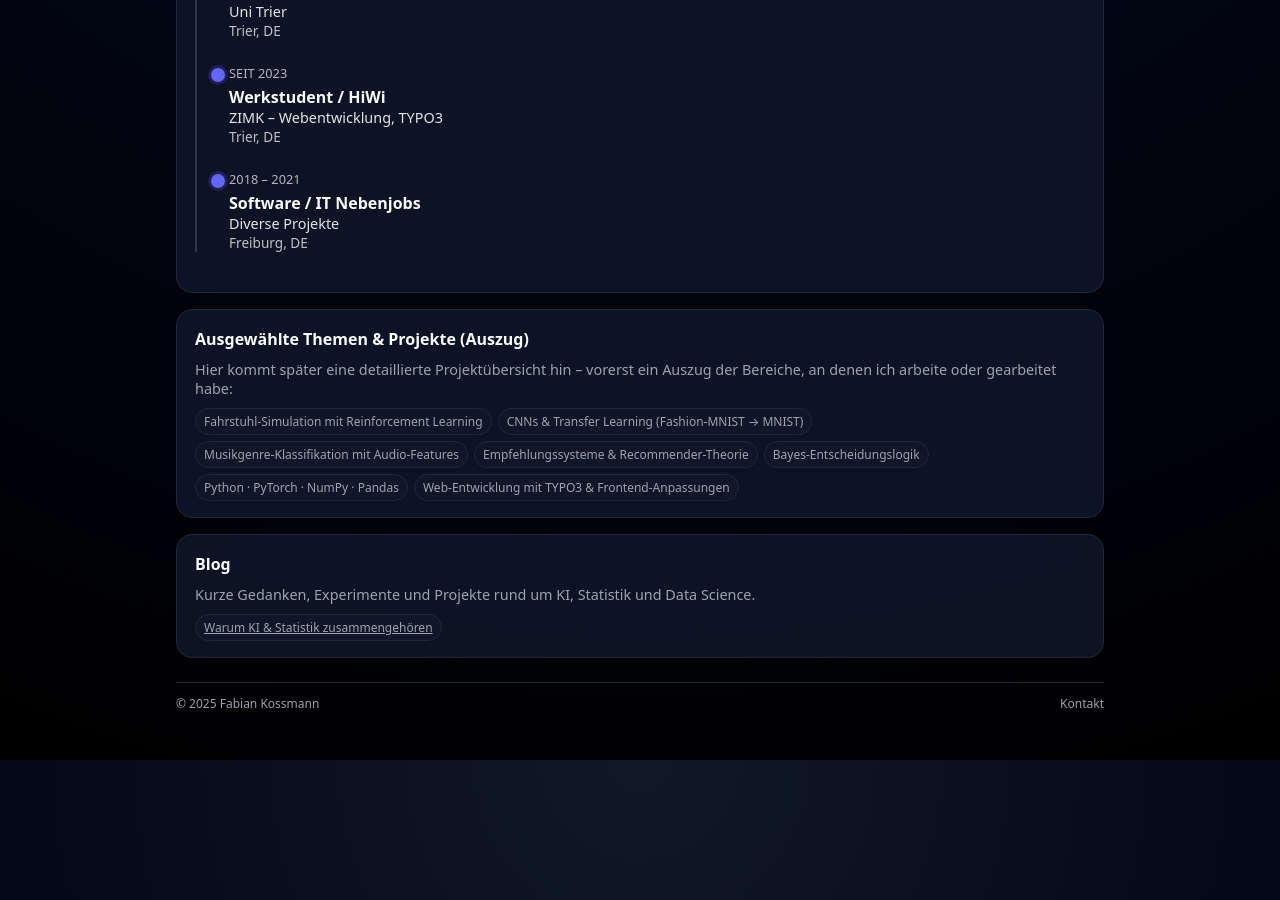
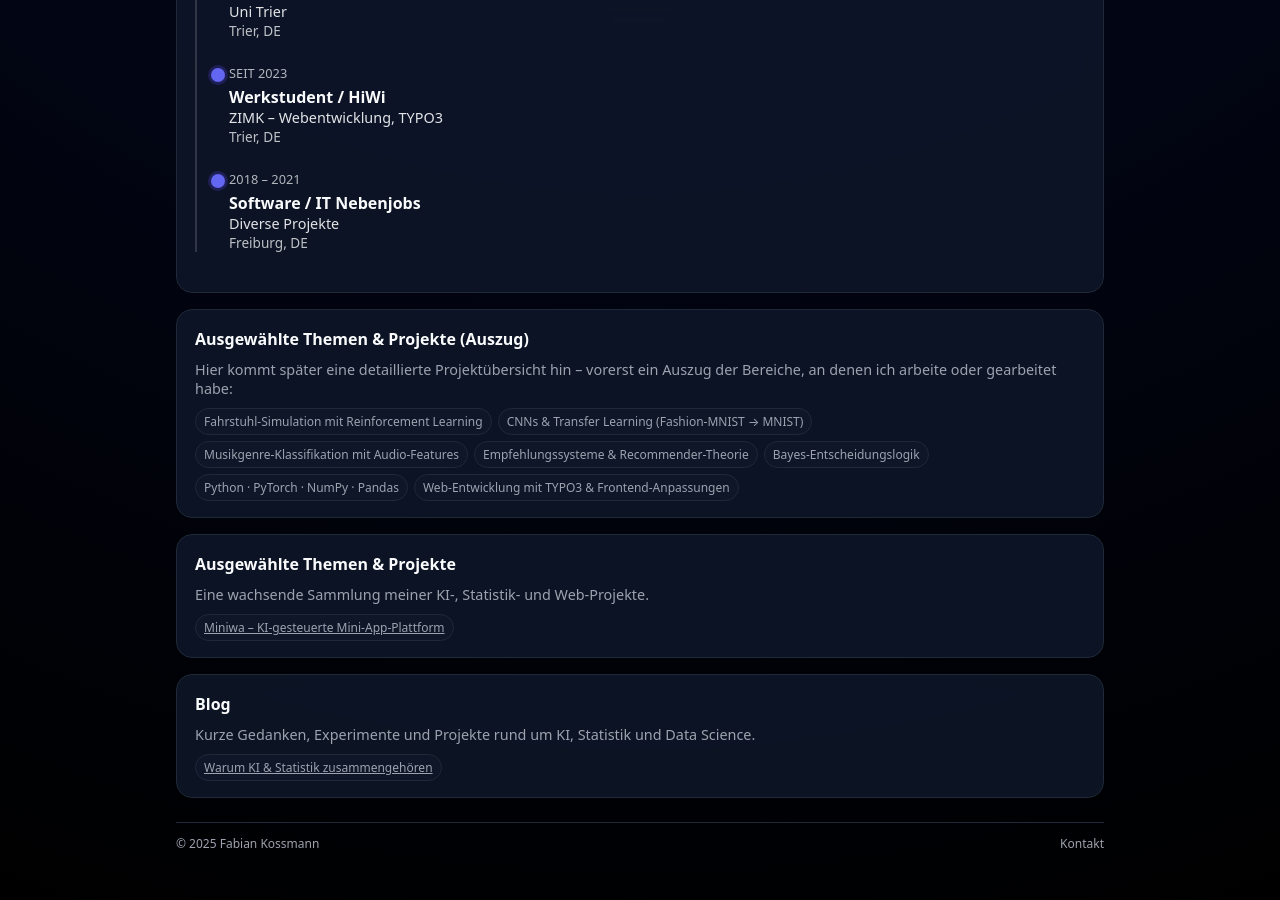
Before and after one commit to kossmanf/fabians-website, a Jekyll site: the page built from index.md, in a window 1280 px wide and 900 px high, scrolled down 764 px. Built offline with Jekyll 4.4.1, drawn with Linux system fonts in a browser that asks for light colours; before the commit the page ends 1524 px from its top, so only the background shows below that.

Commit message:
updated project overview

```diff
--- a/_layouts/default.html
+++ b/_layouts/default.html
@@ -123,13 +123,28 @@
                 </div>
             </section>
 
+            <section id="projects" class="section" style="margin-bottom: 16px;">
+                <h2>Ausgewählte Themen & Projekte</h2>
+                <p>
+                    Eine wachsende Sammlung meiner KI-, Statistik- und Web-Projekte.
+                </p>
+
+                <div class="tags">
+                    {% assign projects = site.pages | where: "layout", "project" %}
+                    {% for project in projects %}
+                        <a class="tag tag-project" href="{{ project.url | relative_url }}">
+                            {{ project.title }}
+                        </a>
+                    {% endfor %}
+                </div>
+            </section>
+
             <section id="blog" class="section">
                 <h2>Blog</h2>
                 <p>
                     Kurze Gedanken, Experimente und Projekte rund um KI, Statistik und Data Science.
                 </p>
 
-                <!-- Blogposts als Tag-Bubbles -->
                 <div class="tags">
                     {% assign posts = site.pages | where: "layout", "blog" %}
                     {% for post in posts %}
```
